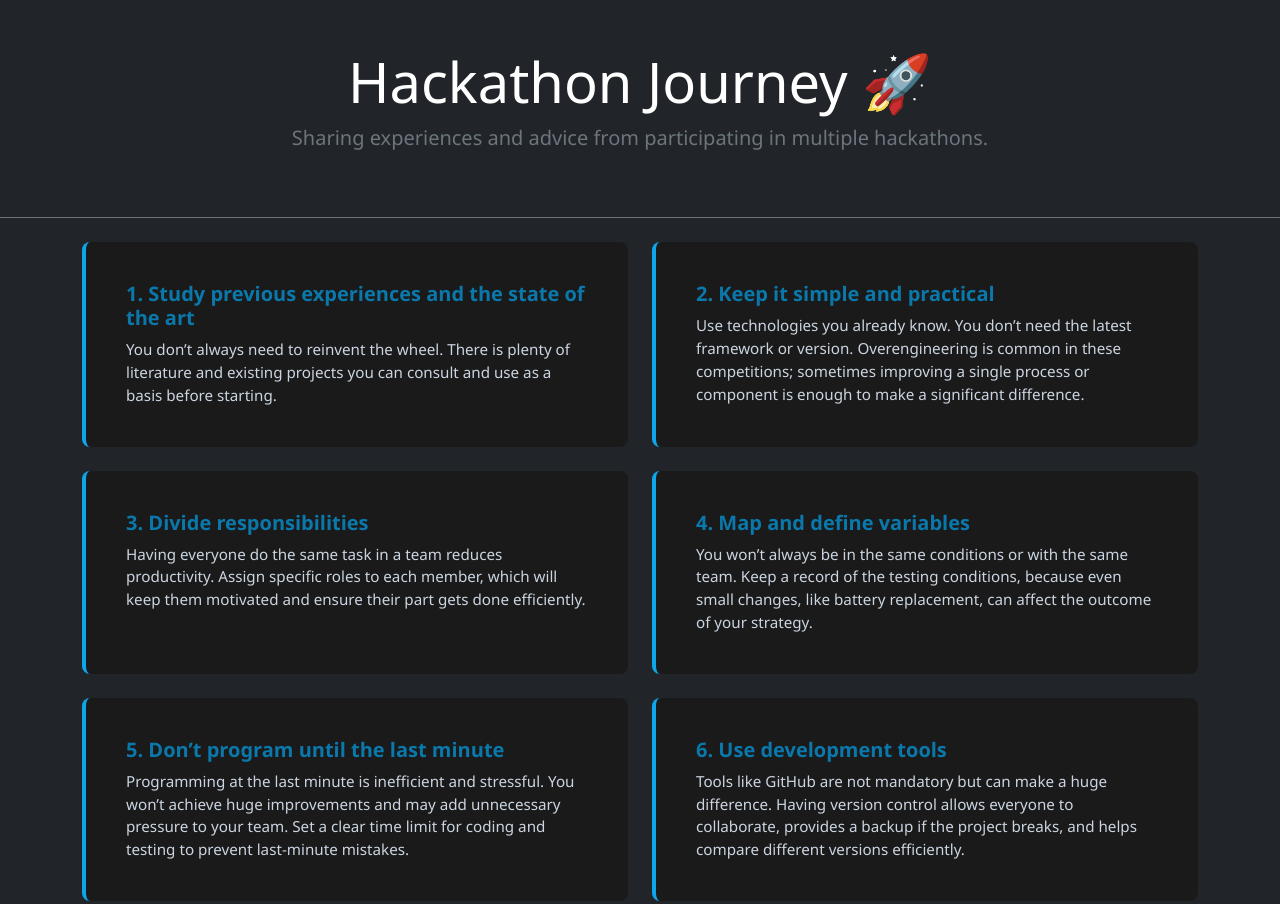
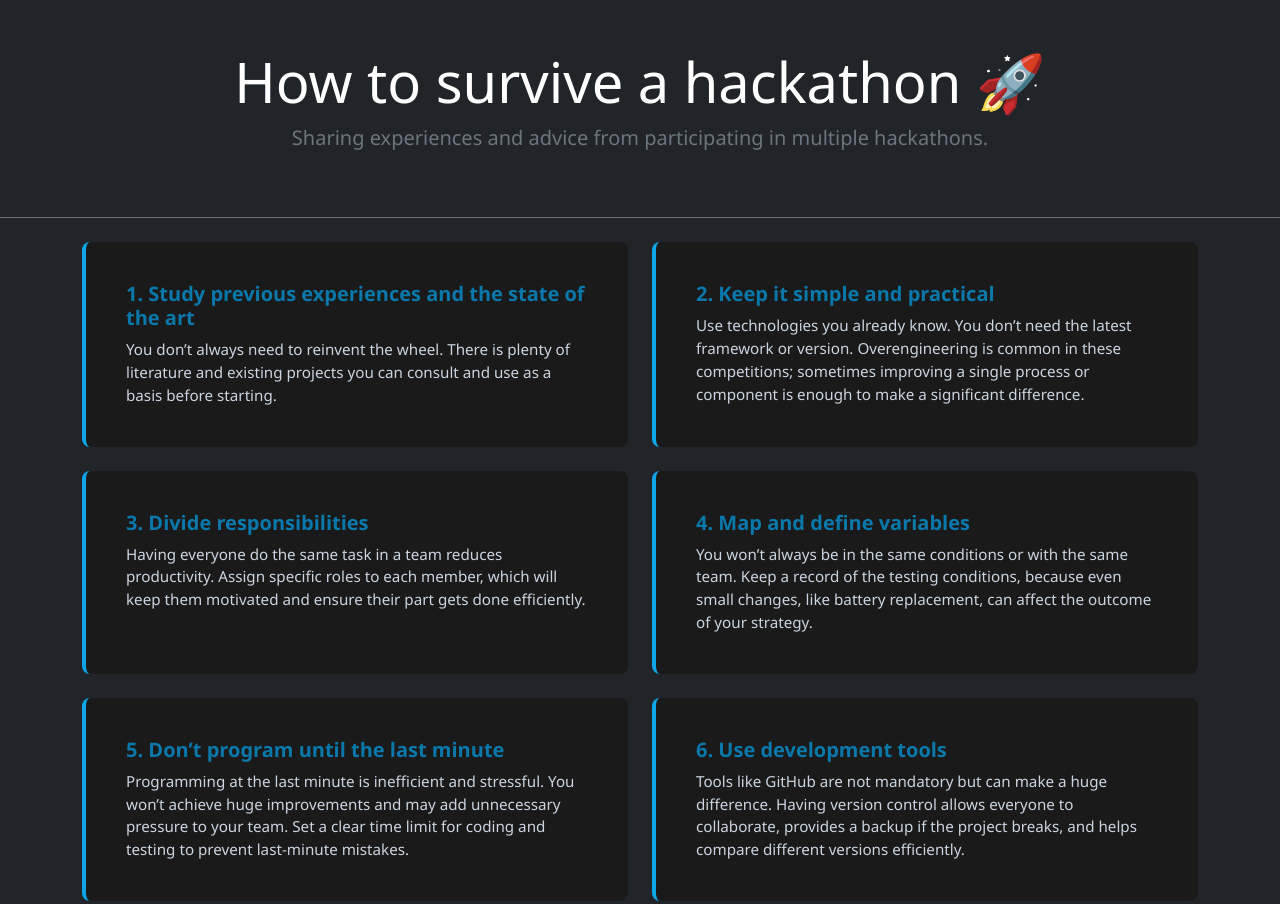
Before and after one commit to jorgenavarro13/Tips-hackaton, a plain HTML site: page index.html in a window 1280 px wide. Shown: the top 904 px of the page. Drawn offline with nearby package versions, Linux system fonts and the light colour scheme.

Commit message:
Añades word con tus pensamientos y modificación de título

```diff
--- a/index.html
+++ b/index.html
@@ -11,7 +11,7 @@
 <body class="bg-dark text-light">
 
     <header class="text-center py-5 bg-dark border-bottom border-secondary mb-4">
-        <h1 class="display-4 text-white">Hackathon Journey 🚀</h1>
+        <h1 class="display-4 text-white">How to survive a hackathon 🚀</h1>
         <p class="lead text-secondary">Sharing experiences and advice from participating in multiple hackathons.</p>
     </header>
 
```
Also changed, not shown: 1 other file.
